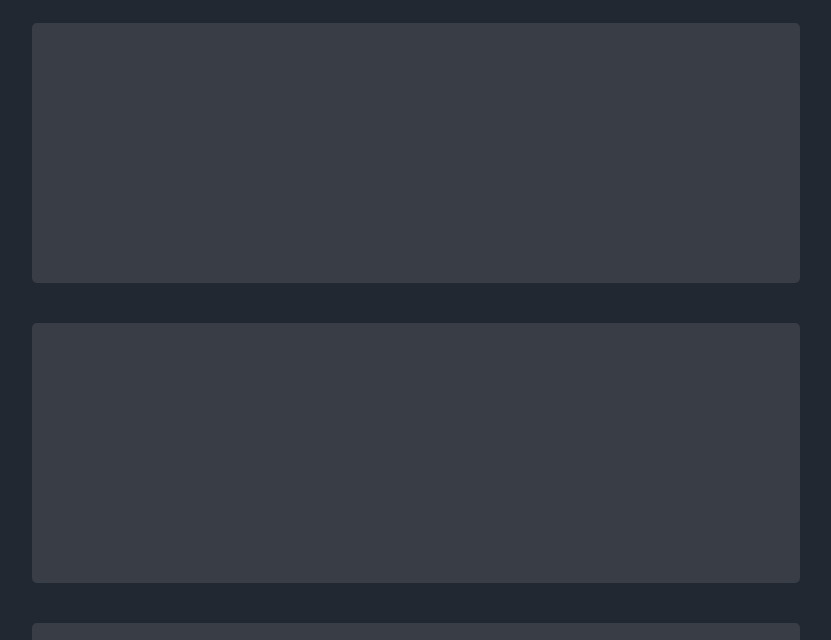
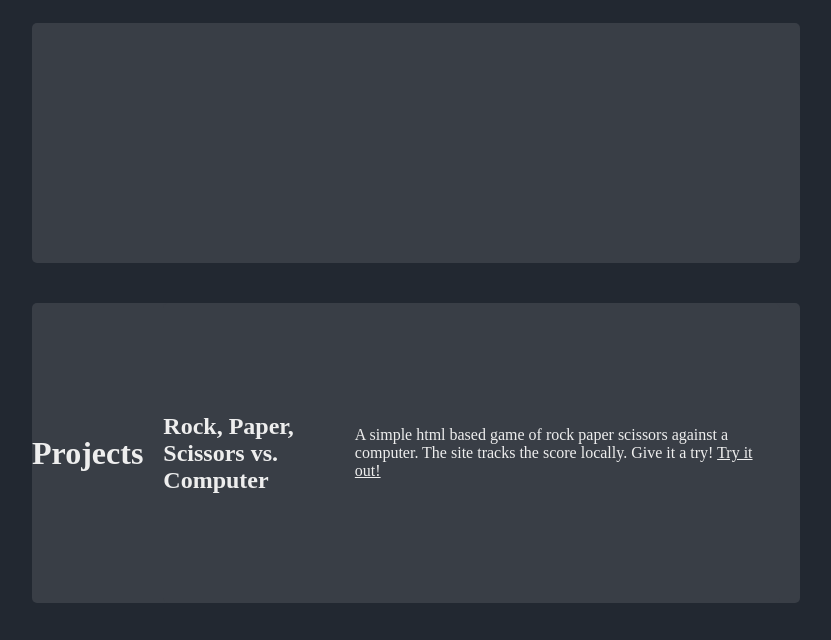
Before and after one commit to matthew-peterson-39/portfolio-website, a plain HTML site: page index.html in a window 1280 px wide. Shown: the part 92-732 px from the top of the page, without its empty margins (224-1055 px from the left). Drawn offline with Linux system fonts and the light colour scheme.

Commit message:
Linked to first project. Rock paper scissors

```diff
--- a/index.html
+++ b/index.html
@@ -21,7 +21,14 @@
 <body>
     <div class="cards">
         <div class="about-card"></div>
-        <div class="project-card"></div>
+        <div class="project-card">
+            <h1>Projects</h1>
+            <div class="rock-paper-scissors">
+                <h2>Rock, Paper, Scissors vs. Computer</h2>
+                <p>A simple html based game of rock paper scissors against a computer. The site tracks the score locally. Give it a try!
+                <a href="https://matthew-peterson-39.github.io/rock-paper-scissors/">Try it out!</a></p>
+            </div>
+        </div>
         <div class="contact-card"></div>
     </div>
 </body>
--- a/styles.scss
+++ b/styles.scss
@@ -74,5 +74,8 @@ body {
     margin: 20px;
     border-radius: 5px;
     border-style: none;
+}
 
+.card a {
+    color: rgba(0, 173, 181, 1);
 }
```
Also changed, not shown: main.js (added), styles.css, 1 other file.
